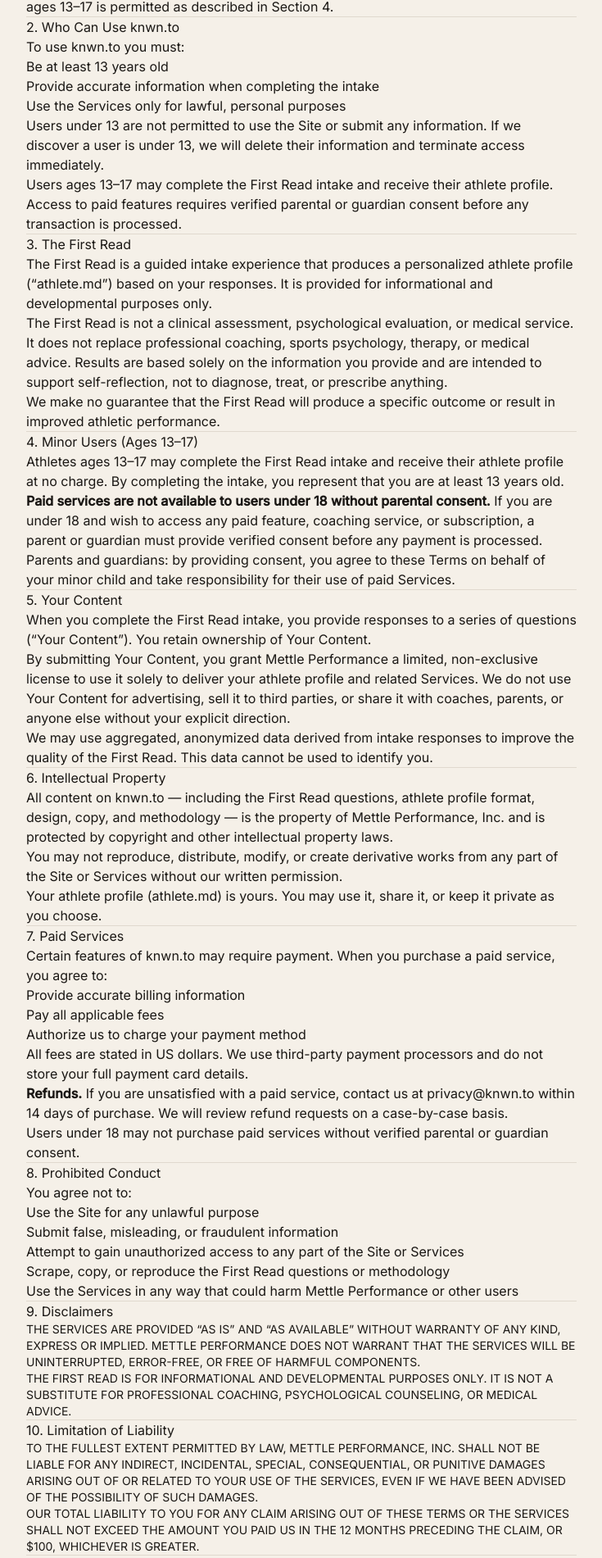
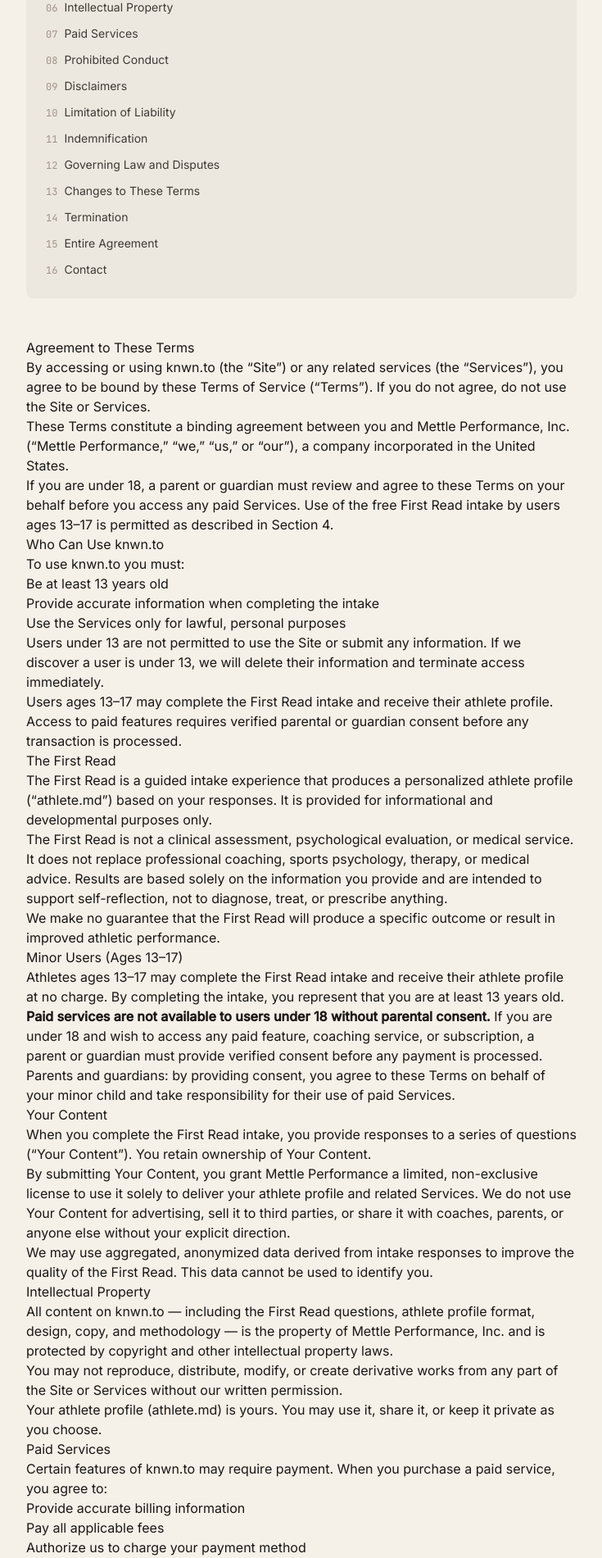
Before and after one commit to larueagent/knwn.to, a Next.js app: page /terms in a window 1280 px wide. Shown: the part 518-2419 px from the top of the page at 82% size, without its empty margins (272-1007 px from the left). Built offline with nearby package versions, Linux system fonts and the light colour scheme; no server answers.

Commit message:
improve readability on /terms: add TOC, section anchors, styled disclaimer boxes, better spacing

```diff
--- a/app/terms/page.tsx
+++ b/app/terms/page.tsx
@@ -4,6 +4,25 @@ export const metadata = {
   title: "Terms of Service — knwn.to",
   description: "The terms governing your use of knwn.to and the First Read, operated by Mettle Performance, Inc.",
 };
+
+const sections = [
+  "Agreement to These Terms",
+  "Who Can Use knwn.to",
+  "The First Read",
+  "Minor Users (Ages 13–17)",
+  "Your Content",
+  "Intellectual Property",
+  "Paid Services",
+  "Prohibited Conduct",
+  "Disclaimers",
+  "Limitation of Liability",
+  "Indemnification",
+  "Governing Law and Disputes",
+  "Changes to These Terms",
+  "Termination",
+  "Entire Agreement",
+  "Contact",
+];
 
 export default function TermsPage() {
   return (
@@ -31,17 +50,36 @@ export default function TermsPage() {
           </p>
         </div>
 
+        {/* Table of Contents */}
+        <nav className="mb-12 p-6 bg-[#EDE8DF] rounded-lg">
+          <p className="font-mono text-xs tracking-widest uppercase text-[#B8821A] mb-4">Contents</p>
+          <ol className="space-y-2">
+            {sections.map((title, i) => (
+              <li key={i}>
+                <a
+                  href={`#section-${i + 1}`}
+                  className="font-body text-sm text-[#3D3935] hover:text-[#B8821A] transition-colors"
+                >
+                  <span className="font-mono text-xs text-[#9E9189] mr-2">{String(i + 1).padStart(2, "0")}</span>
+                  {title}
+                </a>
+              </li>
+            ))}
+          </ol>
+        </nav>
+
         {/* Body */}
         <div className="prose prose-stone max-w-none
           prose-headings:font-display prose-headings:text-[#1A1A1A]
-          prose-h2:text-xl prose-h2:mt-12 prose-h2:mb-4
+          prose-h2:text-xl prose-h2:mt-14 prose-h2:mb-4 prose-h2:pb-2 prose-h2:border-b prose-h2:border-[#D4C9B8]
+          prose-h3:text-base prose-h3:font-semibold prose-h3:mt-8 prose-h3:mb-3 prose-h3:text-[#3D3935]
           prose-p:text-[#3D3935] prose-p:leading-relaxed prose-p:font-body
-          prose-li:text-[#3D3935] prose-li:font-body
+          prose-li:text-[#3D3935] prose-li:font-body prose-li:leading-relaxed
           prose-strong:text-[#1A1A1A]
           prose-a:text-[#B8821A] prose-a:no-underline hover:prose-a:underline
-          prose-hr:border-[#D4C9B8]">
+          prose-hr:hidden">
 
-          <h2>1. Agreement to These Terms</h2>
+          <h2 id="section-1">Agreement to These Terms</h2>
           <p>
             By accessing or using knwn.to (the &ldquo;Site&rdquo;) or any related services (the &ldquo;Services&rdquo;), you agree to be bound by these Terms of Service (&ldquo;Terms&rdquo;). If you do not agree, do not use the Site or Services.
           </p>
@@ -52,9 +90,7 @@ export default function TermsPage() {
             If you are under 18, a parent or guardian must review and agree to these Terms on your behalf before you access any paid Services. Use of the free First Read intake by users ages 13&ndash;17 is permitted as described in Section 4.
           </p>
 
-          <hr />
-
-          <h2>2. Who Can Use knwn.to</h2>
+          <h2 id="section-2">Who Can Use knwn.to</h2>
           <p>To use knwn.to you must:</p>
           <ul>
             <li>Be at least 13 years old</li>
@@ -68,9 +104,7 @@ export default function TermsPage() {
             Users ages 13&ndash;17 may complete the First Read intake and receive their athlete profile. Access to paid features requires verified parental or guardian consent before any transaction is processed.
           </p>
 
-          <hr />
-
-          <h2>3. The First Read</h2>
+          <h2 id="section-3">The First Read</h2>
           <p>
             The First Read is a guided intake experience that produces a personalized athlete profile (&ldquo;athlete.md&rdquo;) based on your responses. It is provided for informational and developmental purposes only.
           </p>
@@ -81,9 +115,7 @@ export default function TermsPage() {
             We make no guarantee that the First Read will produce a specific outcome or result in improved athletic performance.
           </p>
 
-          <hr />
-
-          <h2>4. Minor Users (Ages 13&ndash;17)</h2>
+          <h2 id="section-4">Minor Users (Ages 13&ndash;17)</h2>
           <p>
             Athletes ages 13&ndash;17 may complete the First Read intake and receive their athlete profile at no charge. By completing the intake, you represent that you are at least 13 years old.
           </p>
@@ -94,9 +126,7 @@ export default function TermsPage() {
             Parents and guardians: by providing consent, you agree to these Terms on behalf of your minor child and take responsibility for their use of paid Services.
           </p>
 
-          <hr />
-
-          <h2>5. Your Content</h2>
+          <h2 id="section-5">Your Content</h2>
           <p>
             When you complete the First Read intake, you provide responses to a series of questions (&ldquo;Your Content&rdquo;). You retain ownership of Your Content.
           </p>
@@ -107,9 +137,7 @@ export default function TermsPage() {
             We may use aggregated, anonymized data derived from intake responses to improve the quality of the First Read. This data cannot be used to identify you.
           </p>
 
-          <hr />
-
-          <h2>6. Intellectual Property</h2>
+          <h2 id="section-6">Intellectual Property</h2>
           <p>
             All content on knwn.to &mdash; including the First Read questions, athlete profile format, design, copy, and methodology &mdash; is the property of Mettle Performance, Inc. and is protected by copyright and other intellectual property laws.
           </p>
@@ -120,9 +148,7 @@ export default function TermsPage() {
             Your athlete profile (athlete.md) is yours. You may use it, share it, or keep it private as you choose.
           </p>
 
-          <hr />
-
-          <h2>7. Paid Services</h2>
+          <h2 id="section-7">Paid Services</h2>
           <p>Certain features of knwn.to may require payment. When you purchase a paid service, you agree to:</p>
           <ul>
             <li>Provide accurate billing information</li>
@@ -137,9 +163,7 @@ export default function TermsPage() {
           </p>
           <p>Users under 18 may not purchase paid services without verified parental or guardian consent.</p>
 
-          <hr />
-
-          <h2>8. Prohibited Conduct</h2>
+          <h2 id="section-8">Prohibited Conduct</h2>
           <p>You agree not to:</p>
           <ul>
             <li>Use the Site for any unlawful purpose</li>
@@ -149,36 +173,32 @@ export default function TermsPage() {
             <li>Use the Services in any way that could harm Mettle Performance or other users</li>
           </ul>
 
-          <hr />
-
-          <h2>9. Disclaimers</h2>
-          <p className="uppercase text-sm">
+          <h2 id="section-9">Disclaimers</h2>
+          <div className="bg-[#EDE8DF] rounded-lg p-5 text-sm text-[#3D3935] font-body leading-relaxed space-y-3 not-prose mt-4 mb-4">
+            <p>
               The services are provided &ldquo;as is&rdquo; and &ldquo;as available&rdquo; without warranty of any kind, express or implied. Mettle Performance does not warrant that the services will be uninterrupted, error-free, or free of harmful components.
             </p>
-          <p className="uppercase text-sm">
+            <p>
               The First Read is for informational and developmental purposes only. It is not a substitute for professional coaching, psychological counseling, or medical advice.
             </p>
+          </div>
 
-          <hr />
-
-          <h2>10. Limitation of Liability</h2>
-          <p className="uppercase text-sm">
+          <h2 id="section-10">Limitation of Liability</h2>
+          <div className="bg-[#EDE8DF] rounded-lg p-5 text-sm text-[#3D3935] font-body leading-relaxed space-y-3 not-prose mt-4 mb-4">
+            <p>
               To the fullest extent permitted by law, Mettle Performance, Inc. shall not be liable for any indirect, incidental, special, consequential, or punitive damages arising out of or related to your use of the services, even if we have been advised of the possibility of such damages.
             </p>
-          <p className="uppercase text-sm">
+            <p>
               Our total liability to you for any claim arising out of these terms or the services shall not exceed the amount you paid us in the 12 months preceding the claim, or $100, whichever is greater.
             </p>
+          </div>
 
-          <hr />
-
-          <h2>11. Indemnification</h2>
+          <h2 id="section-11">Indemnification</h2>
           <p>
             You agree to indemnify and hold harmless Mettle Performance, Inc. and its officers, directors, employees, and agents from any claims, damages, losses, or expenses (including reasonable attorneys&rsquo; fees) arising out of your use of the Services, your violation of these Terms, or your violation of any third-party rights.
           </p>
 
-          <hr />
-
-          <h2>12. Governing Law and Disputes</h2>
+          <h2 id="section-12">Governing Law and Disputes</h2>
           <p>
             These Terms are governed by the laws of the State of California, without regard to its conflict of law principles.
           </p>
@@ -189,16 +209,12 @@ export default function TermsPage() {
             Nothing in this section prevents either party from seeking injunctive or other equitable relief in a court of competent jurisdiction.
           </p>
 
-          <hr />
-
-          <h2>13. Changes to These Terms</h2>
+          <h2 id="section-13">Changes to These Terms</h2>
           <p>
             We may update these Terms from time to time. We will notify you of material changes by posting the updated Terms on this page with a new effective date. Continued use of the Services after changes take effect constitutes acceptance of the revised Terms.
           </p>
 
-          <hr />
-
-          <h2>14. Termination</h2>
+          <h2 id="section-14">Termination</h2>
           <p>
             We reserve the right to suspend or terminate your access to the Services at any time, for any reason, with or without notice &mdash; including if we believe you have violated these Terms.
           </p>
@@ -206,16 +222,12 @@ export default function TermsPage() {
             You may stop using the Services at any time. To request deletion of your account or data, contact <a href="mailto:privacy@knwn.to">privacy@knwn.to</a>.
           </p>
 
-          <hr />
-
-          <h2>15. Entire Agreement</h2>
+          <h2 id="section-15">Entire Agreement</h2>
           <p>
             These Terms, together with our Privacy Policy, constitute the entire agreement between you and Mettle Performance, Inc. regarding your use of the Services and supersede any prior agreements.
           </p>
 
-          <hr />
-
-          <h2>16. Contact</h2>
+          <h2 id="section-16">Contact</h2>
           <p>For questions about these Terms, contact us at:</p>
           <p>
             <a href="mailto:privacy@knwn.to">privacy@knwn.to</a><br />
```
Lines whose indentation alone changed are shown as unchanged.
